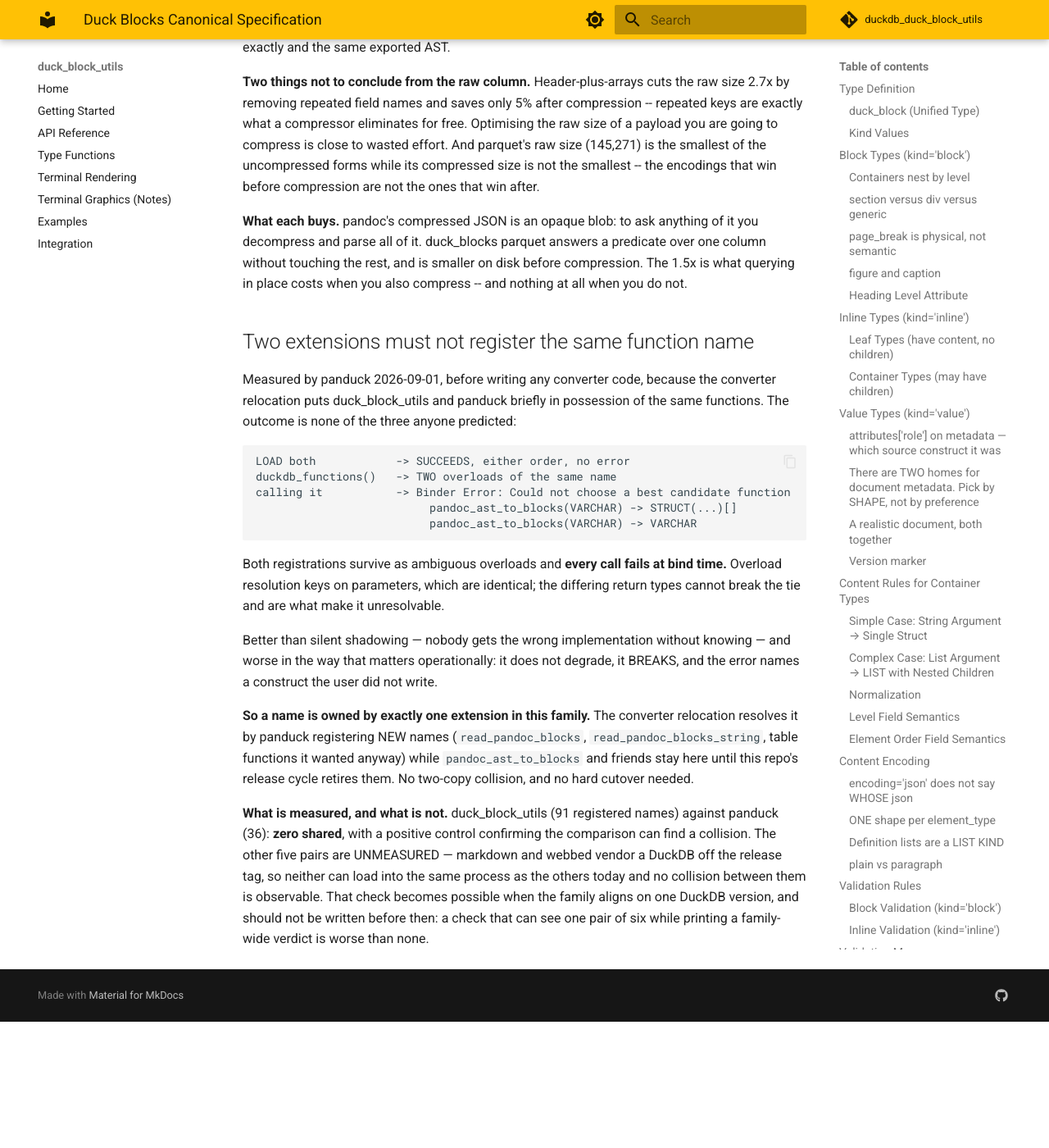
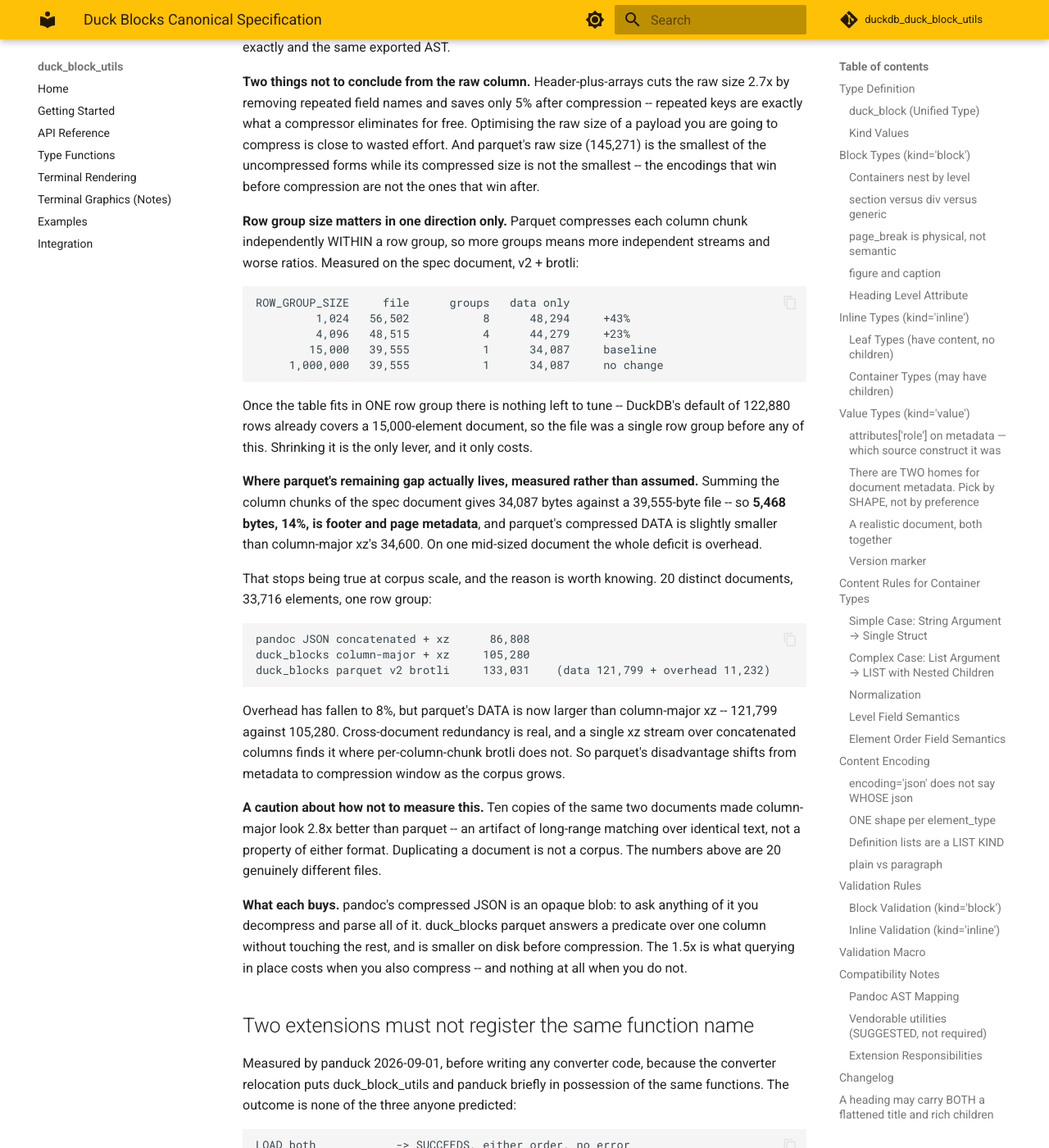
Before and after one commit to teaguesterling/duckdb_duck_block_utils, an MkDocs documentation site: the page built from docs/duck_blocks_spec.md, in a window 1280 px wide and 1400 px high, scrolled down 31059 px. Shown: the whole window at 82% size. Built offline with MkDocs 1.6.1 and Material for MkDocs 9.7.7, drawn with Linux system fonts in a browser that asks for light colours; comment, search, counter and statistics services are not loaded; before the commit the page ends 32305 px from its top, so only the background shows below that.

Commit message:
docs(spec): row group size, and where parquet's remaining gap actually lives
Teague asked whether row group size affects parquet's compression. It does, in one
direction only -- parquet compresses each column chunk independently WITHIN a row
group, so more groups means more independent streams:

    ROW_GROUP_SIZE     file    groups   data only
             1,024   56,502         8      48,294    +43%
             4,096   48,515         4      44,279    +23%
            15,000   39,555         1      34,087    baseline
         1,000,000   39,555         1      34,087    no change

Once the table fits in one row group there is nothing to tune. DuckDB's default of
122,880 already covered this 15,000-element document, so it was a single row group
before the question was asked. Shrinking is the only available lever and it only costs.

Measuring the column chunks also corrected my own explanation of why column-major JSON
wins. I had said a single stream finds cross-column redundancy parquet cannot. On one
document that is wrong: the chunks sum to 34,087 against a 39,555 file, so 14% is
footer and page metadata and parquet's DATA is SMALLER than column-major xz's 34,600.

It becomes right at corpus scale, and that is a different mechanism. Over 20 distinct
documents parquet's data is 121,799 against column-major's 105,280 -- overhead has
fallen to 8% while the compression window now favours one long xz stream.

Recorded with the trap: ten copies of two documents made column-major look 2.8x better,
which is long-range matching over identical text and not a property of either format.
Duplicating a document is not a corpus.

Co-Authored-By: Claude Opus 5 (1M context) <noreply@anthropic.com>
Claude-Session: https://claude.ai/code/session_01SfVPdB9vPCrcPu7BGTBFGt

````diff
--- a/docs/duck_blocks_spec.md
+++ b/docs/duck_blocks_spec.md
@@ -1295,6 +1295,47 @@ raw size (145,271) is the smallest of the uncompressed forms while its compresse
 is not the smallest -- the encodings that win before compression are not the ones that
 win after.
 
+**Row group size matters in one direction only.** Parquet compresses each column chunk
+independently WITHIN a row group, so more groups means more independent streams and
+worse ratios. Measured on the spec document, v2 + brotli:
+
+```
+ROW_GROUP_SIZE     file      groups   data only
+         1,024   56,502           8      48,294     +43%
+         4,096   48,515           4      44,279     +23%
+        15,000   39,555           1      34,087     baseline
+     1,000,000   39,555           1      34,087     no change
+```
+
+Once the table fits in ONE row group there is nothing left to tune -- DuckDB's default
+of 122,880 rows already covers a 15,000-element document, so the file was a single row
+group before any of this. Shrinking it is the only lever, and it only costs.
+
+**Where parquet's remaining gap actually lives, measured rather than assumed.** Summing
+the column chunks of the spec document gives 34,087 bytes against a 39,555-byte file --
+so **5,468 bytes, 14%, is footer and page metadata**, and parquet's compressed DATA is
+slightly smaller than column-major xz's 34,600. On one mid-sized document the whole
+deficit is overhead.
+
+That stops being true at corpus scale, and the reason is worth knowing. 20 distinct
+documents, 33,716 elements, one row group:
+
+```
+pandoc JSON concatenated + xz      86,808
+duck_blocks column-major + xz     105,280
+duck_blocks parquet v2 brotli     133,031    (data 121,799 + overhead 11,232)
+```
+
+Overhead has fallen to 8%, but parquet's DATA is now larger than column-major xz --
+121,799 against 105,280. Cross-document redundancy is real, and a single xz stream over
+concatenated columns finds it where per-column-chunk brotli does not. So parquet's
+disadvantage shifts from metadata to compression window as the corpus grows.
+
+**A caution about how not to measure this.** Ten copies of the same two documents made
+column-major look 2.8x better than parquet -- an artifact of long-range matching over
+identical text, not a property of either format. Duplicating a document is not a corpus.
+The numbers above are 20 genuinely different files.
+
 **What each buys.** pandoc's compressed JSON is an opaque blob: to ask anything of it
 you decompress and parse all of it. duck_blocks parquet answers a predicate over one
 column without touching the rest, and is smaller on disk before compression. The
````
